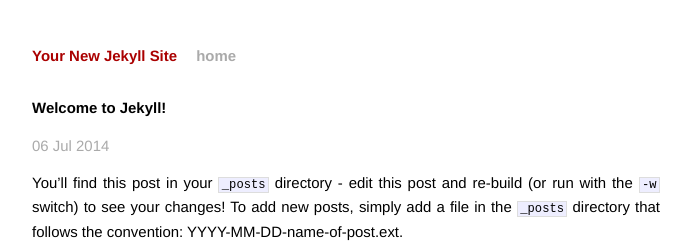
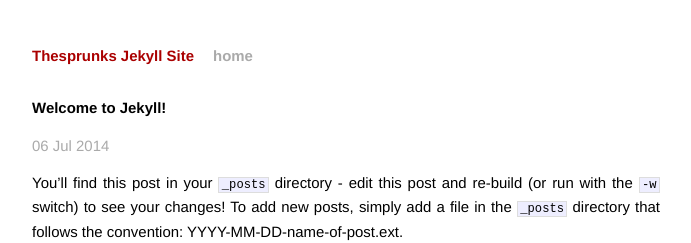
Before and after one commit to thesprunk/pages, a Jekyll site: the page built from _posts/2014-07-06-welcome-to-jekyll.markdown, in a window 1280 px wide. Shown: the top 243 px of the page, without its empty margins (294-985 px from the left). Built offline with Jekyll 4.4.1, drawn with Linux system fonts in a browser that asks for light colours; Markdown is read by kramdown in place of the engine named in the settings.

Commit message:
personalized _config

```diff
--- a/_config.yml
+++ b/_config.yml
@@ -1,3 +1,7 @@
-name: Your New Jekyll Site
-markdown: redcarpet
+name: Thesprunks Jekyll Site
+description: Sprunks Test Jekyll site
+markdown: Kramdown
 pygments: true
+permalink: pretty
+url: "http://thesprunk.github.io/pages2"
+paginate: 10
```
